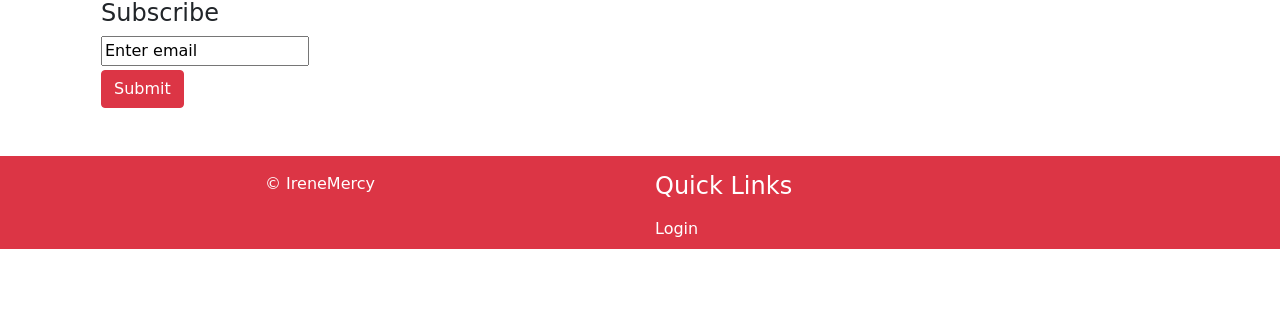
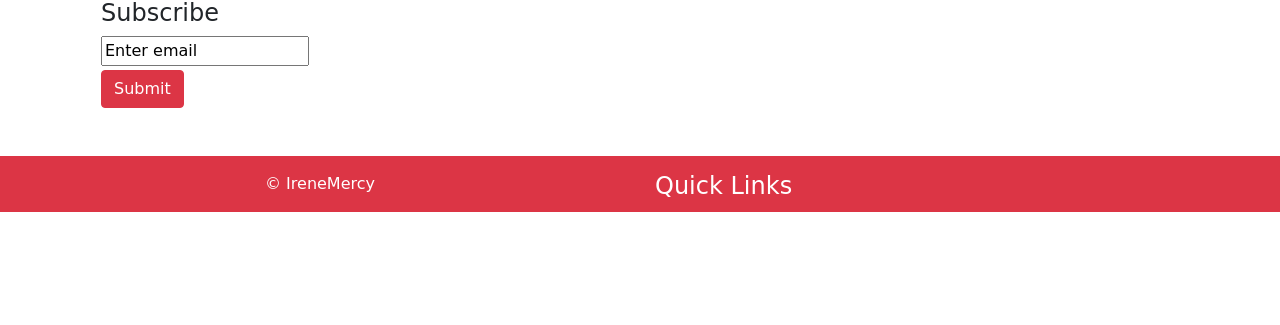
Before and after one commit to IreneMercy/Blogyou, a Python web app: template app/templates/index.html in a window 1280 px wide. Shown: the part 122-447 px from the top of the page. Run offline with Jinja, Linux system fonts and the light colour scheme; the template is opened without the code that fills it, so the values that code supplies are empty; some libraries are stand-ins or nearby versions; some web fonts are replaced.

Commit message:
modify footer

```diff
--- a/app/templates/index.html
+++ b/app/templates/index.html
@@ -67,12 +67,6 @@
           {% if current_user.is_authenticated  %}
             <li class="nav-item text-white ml-2"><a class="mt-5 text-white items" href="{{url_for('main.home')}}">{{current_user.username}}</a></li>
             <li><a class="text-white ml-2 items" href="{{url_for('main.blogs')}}">CreateBlog</a></li>
-            <li><a class="text-white ml-2 items" href="{{url_for('auth.logout')}}">Logout</a></li>
-          {% if current_user.is_authenticated and current_user.profile_pic_path is none %}
-          {% endif %}
-          {% else %}
-            <li class="nav-item"><a class="nav-link text-white" href="{{url_for('auth.login')}}">Login</a></li>
-
           {% endif %}
         </ul>
       </div>
```
